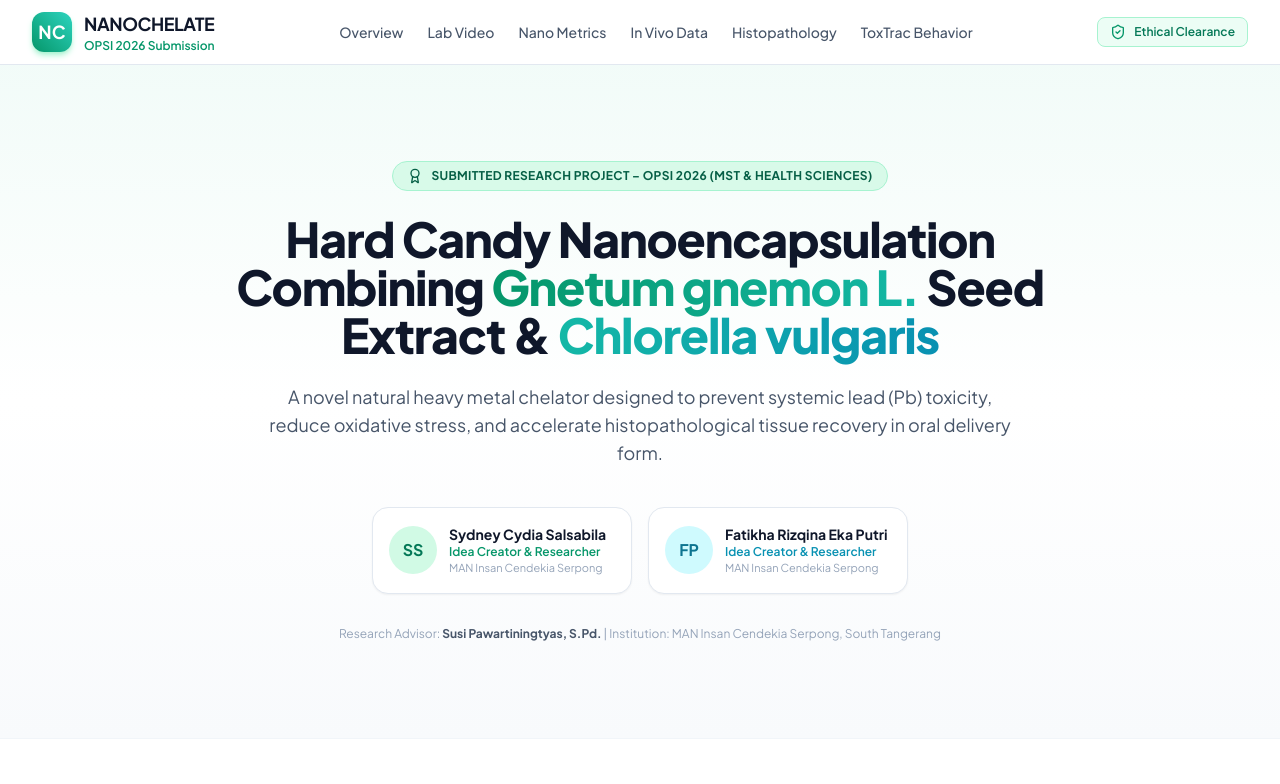
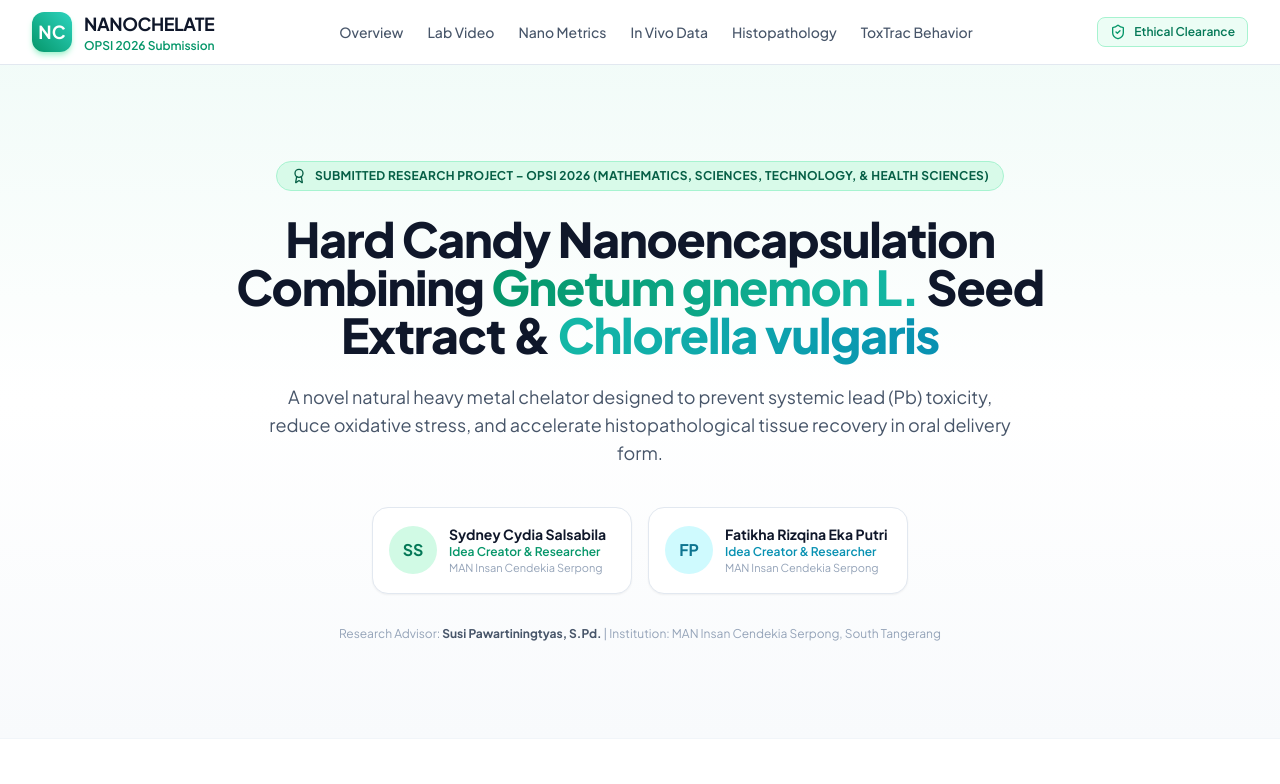
Before and after one commit to ertiningsih/nanochelate-opsi, a plain HTML site: page index.html in a window 1280 px wide. Shown: the top 784 px of the page. Drawn offline with nearby package versions, Linux system fonts and the light colour scheme.

Commit message:
index.html

```diff
--- a/index.html
+++ b/index.html
@@ -52,7 +52,7 @@
             <div class="text-center max-w-4xl mx-auto space-y-6">
                 <div class="inline-flex items-center space-x-2 bg-emerald-100/80 text-emerald-800 border border-emerald-200 px-3.5 py-1.5 rounded-full text-xs font-bold tracking-wide uppercase">
                     <i data-lucide="award" class="w-4 h-4"></i>
-                    <span>Submitted Research Project – OPSI 2026 (MST & Health Sciences)</span>
+                    <span>Submitted Research Project – OPSI 2026 (Mathematics, Sciences, Technology, & Health Sciences)</span>
                 </div>
 
                 <h1 class="text-3xl sm:text-4xl lg:text-5xl font-extrabold text-slate-900 tracking-tight leading-tight">
```
